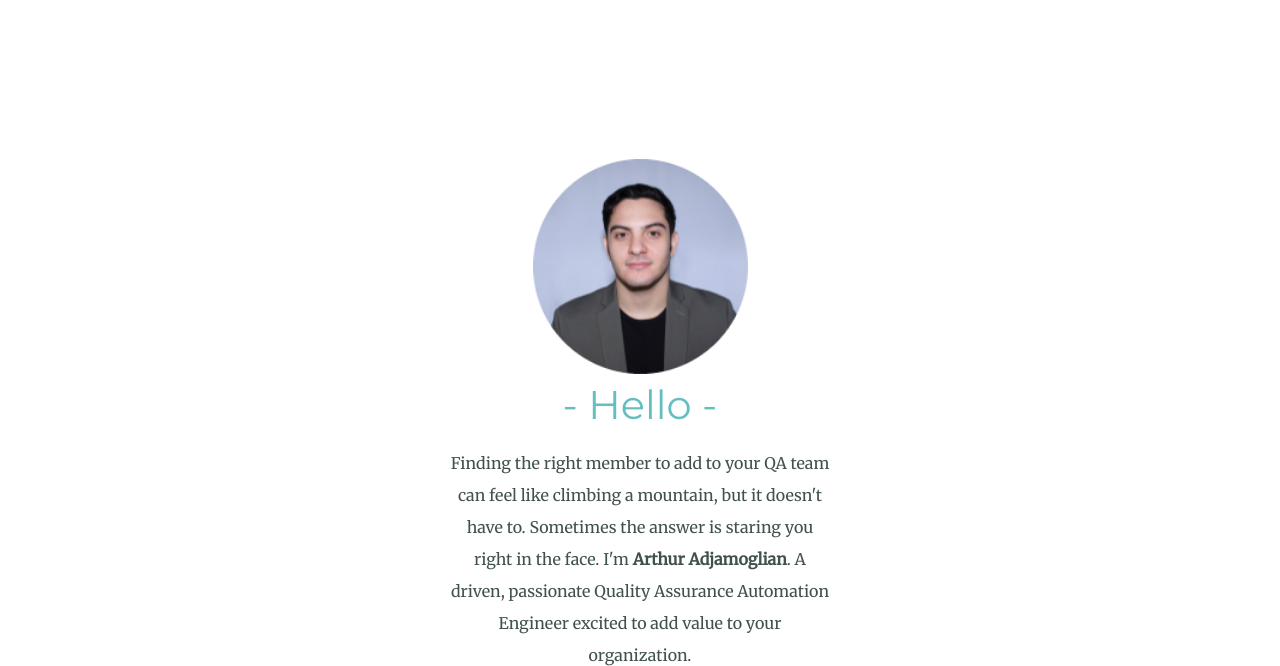
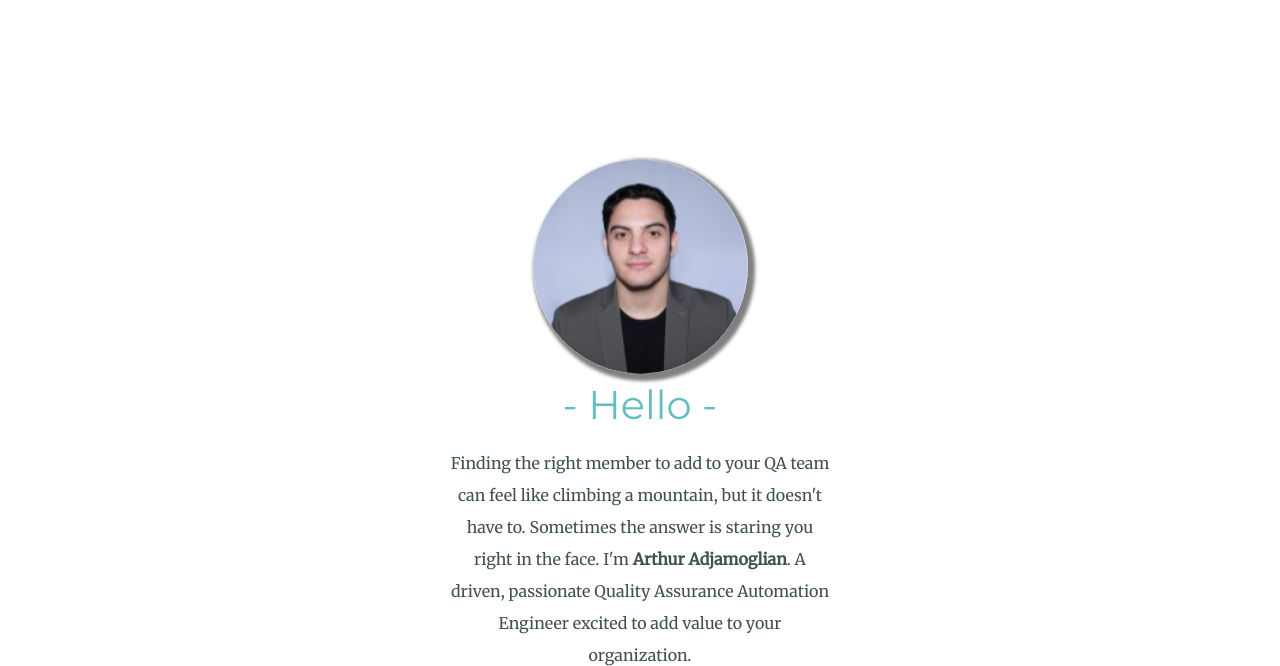
Before and after one commit to aadjamoglian/aadjamoglian.github.io, a plain HTML site: page index.html in a window 1280 px wide. In both pictures the pointer is over the picture 640 px from the left and 1028 px from the top of the page. Shown: the part 762-1428 px from the top of the page. Drawn offline with nearby package versions, Linux system fonts and the light colour scheme.

Commit message:
Added shadow to image hover

```diff
--- a/css/styles.css
+++ b/css/styles.css
@@ -5,6 +5,8 @@
 .arthur:hover{
   margin-bottom: 25px;
   transform: scale(1.2);
+  border-radius:50%;
+  box-shadow: 3px 3px 3px 3px grey;
 }
 
 a {
```
